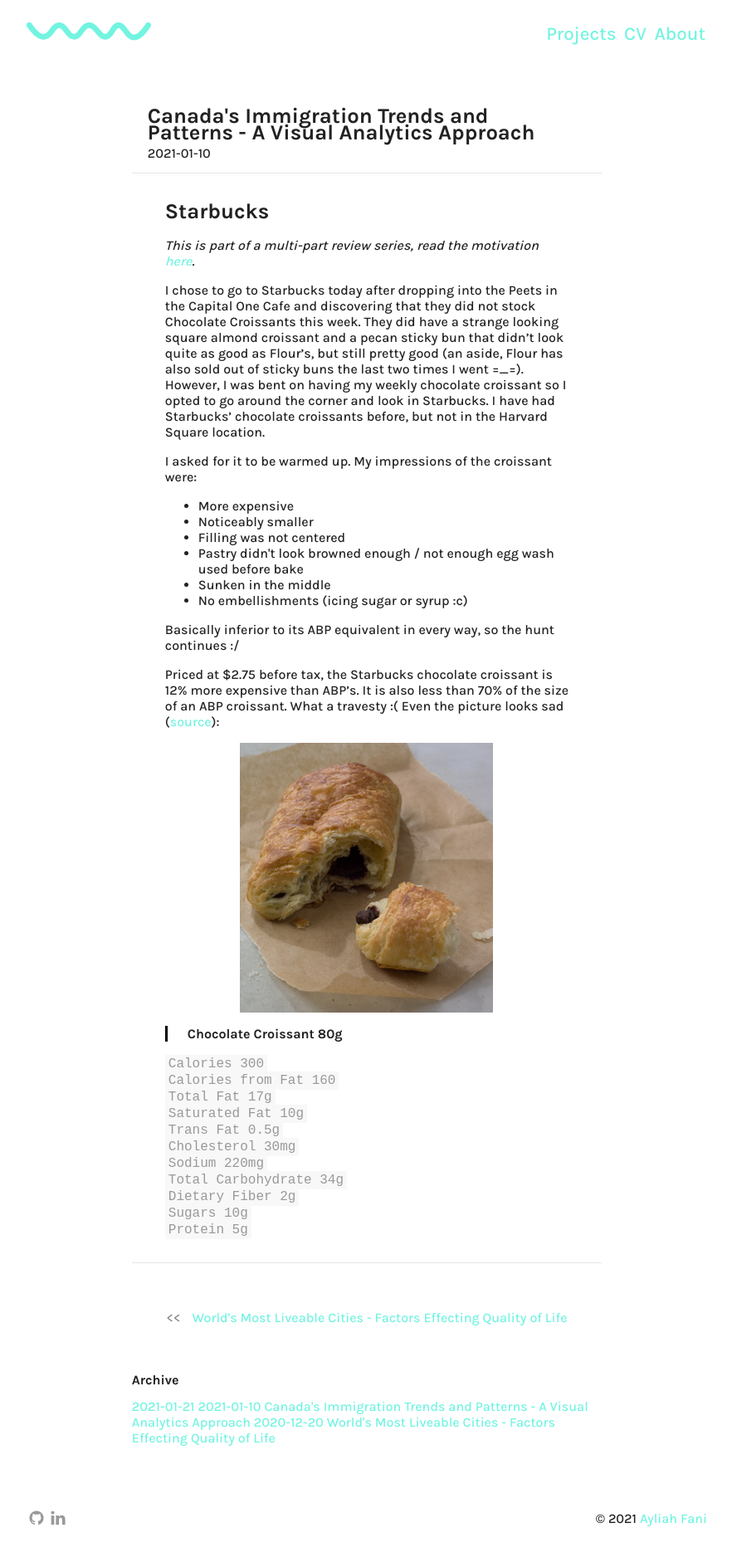
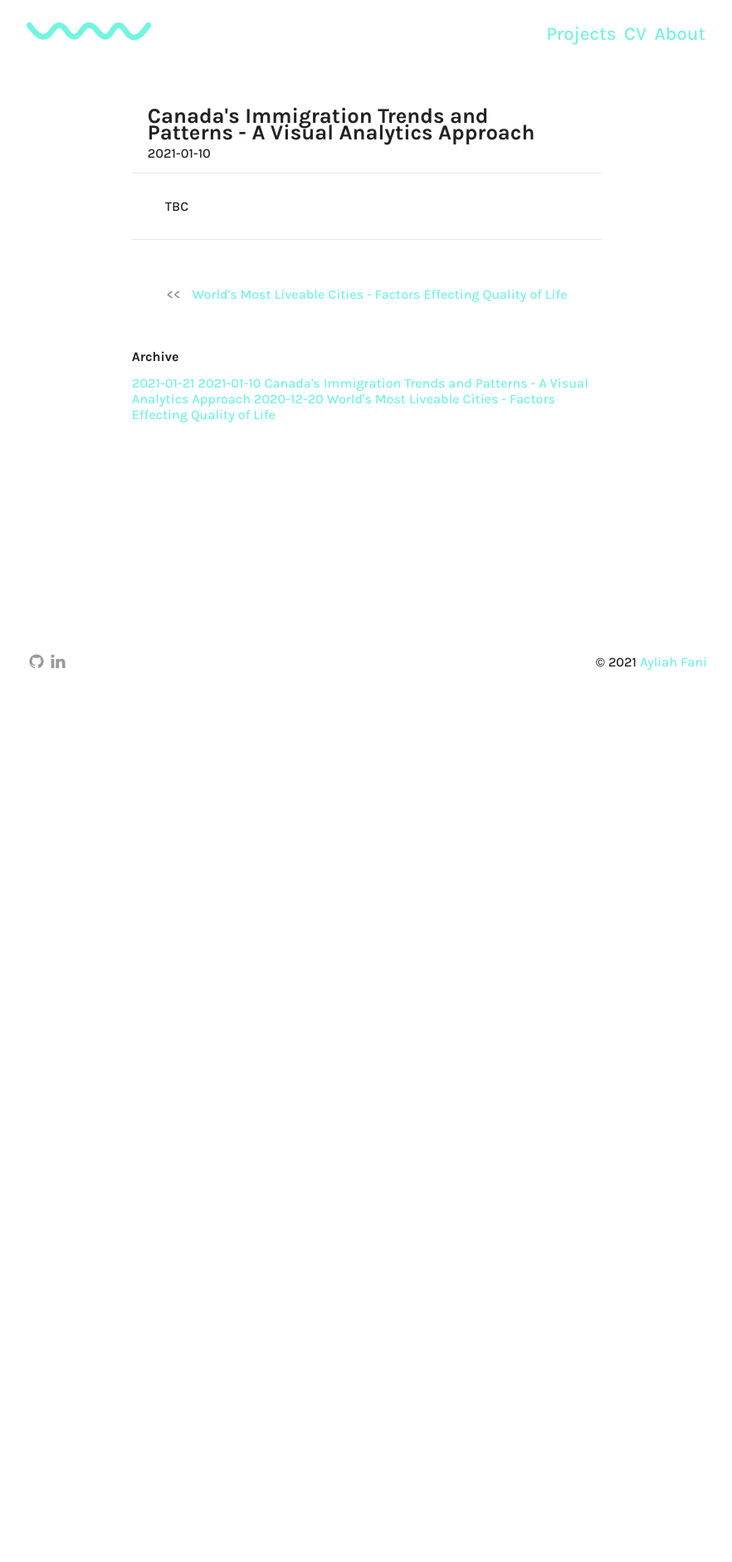
Before and after one commit to ayliahfani/ayliahfani.github.io, a Jekyll site: the page built from _posts/2021-01-10-VA.md, in a window 1280 px wide. Shown: the whole page at 83% size, without its empty margins (198-1080 px from the left). Built offline with Jekyll 4.4.1, drawn with Linux system fonts in a browser that asks for light colours; after the commit the page ends 900 px from its top, so only the background shows below that.

Commit message:
Update 2021-01-10-VA.md

```diff
--- a/_posts/2021-01-10-VA.md
+++ b/_posts/2021-01-10-VA.md
@@ -7,42 +7,4 @@
 published: true
 ---
 
-Starbucks
-==========================
-
-_This is part of a multi-part review series, read the motivation [here](abp-intro.html)._
-
-I chose to go to Starbucks today after dropping into the Peets in the Capital One Cafe and discovering that they did not stock Chocolate Croissants this week. They did have a strange looking square almond croissant and a pecan sticky bun that didn't look quite as good as Flour's, but still pretty good (an aside, Flour has also sold out of sticky buns the last two times I went =_=). However, I was bent on having my weekly chocolate croissant so I opted to go around the corner and look in Starbucks. I have had Starbucks' chocolate croissants before, but not in the Harvard Square location.
-
-I asked for it to be warmed up. My impressions of the croissant were:
-<ul>
-<li> More expensive </li>
-<li>Noticeably smaller </li>
-<li> Filling was not centered </li>
-<li>Pastry didn't look browned enough / not enough egg wash used before bake </li>
-<li> Sunken in the middle </li>
-<li> No embellishments (icing sugar or syrup :c)</li>
-</ul>
-
-<p>
-Basically inferior to its ABP equivalent in every way, so the hunt continues :/
-</p>
-
-Priced at $2.75 before tax, the Starbucks chocolate croissant is 12% more expensive than ABP's. It is also less than 70% of the size of an ABP croissant. What a travesty :( Even the picture looks sad ([source](http://www.starbucks.com/menu/food/bakery/chocolate-croissant)):
-
-
-![Starbucks chocolate croissant]({{ site.url }}/assets/img/posts/starbucks_pac.jpg)
-
-Chocolate Croissant 80g
------------------------
-`Calories 300`
-<br>`Calories from Fat 160`
-<br>`Total Fat 17g`
-<br>`Saturated Fat 10g`
-<br>`Trans Fat 0.5g`
-<br>`Cholesterol 30mg`
-<br>`Sodium 220mg`
-<br>`Total Carbohydrate 34g`
-<br>`Dietary Fiber 2g`
-<br>`Sugars 10g`
-<br>`Protein 5g`
+TBC
```
